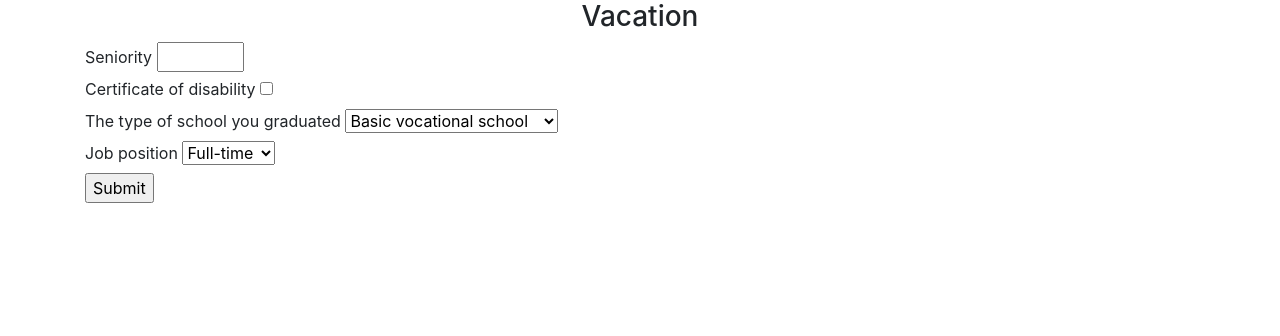
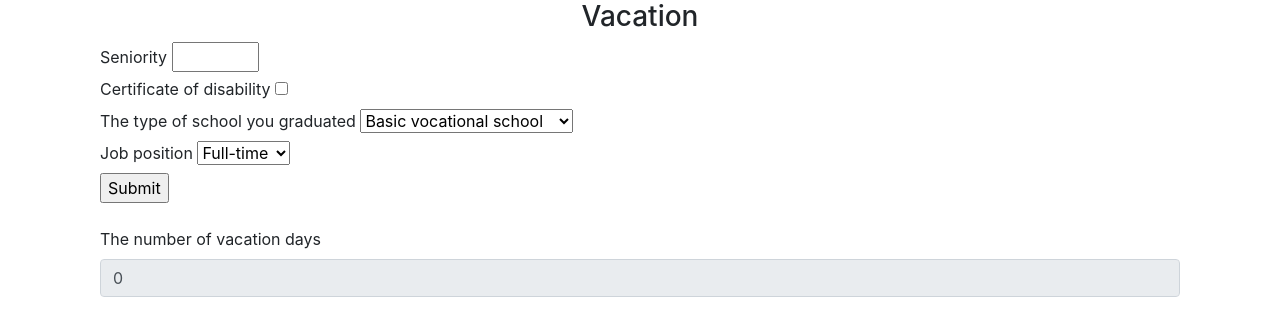
Before and after one commit to Gamattowicz/Timetracker_Flask, a Flask app: page /vacation in a window 1280 px wide. Shown: the part 56-392 px from the top of the page. Run offline with Flask 2, Linux system fonts and the light colour scheme; a user stored in the database is signed in; some libraries are stand-ins or nearby versions.

Commit message:
add logic to calculate length of vacation days

```diff
--- a/timetracker/forms.py
+++ b/timetracker/forms.py
@@ -12,7 +12,7 @@ class DatePicker(FlaskForm):
 class VacationLength(FlaskForm):
     seniority = IntegerField('Seniority', widget=NumberInput(min=0, max=60,
                                                              step=1))
-    disability = BooleanField('Certificate of disability')
+    disability = BooleanField('Certificate of disability', false_values=(False, 'false', '',))
     school = SelectField('The type of school you graduated', choices=[
         ('Basic vocational school'), ('High vocational school'),
         ('High school'), ('Post-high school'),
--- a/timetracker/templates/vacation.html
+++ b/timetracker/templates/vacation.html
@@ -2,19 +2,27 @@
 {% block title %}Vacation{% endblock %}
 
 {% block content %}
+<div class="container">
     <h3 align="center">Vacation</h3>
-
+    <form method="post">
             {{ form.seniority.label }}
-    {{ form.seniority }}
+            {{ form.seniority(id="seniority") }}
         <br>
             {{ form.disability.label }}
-    {{ form.disability }}
+            {{ form.disability(id="disability") }}
         <br>
             {{ form.school.label }}
-    {{ form.school }}
+            {{ form.school(id="school") }}
         <br>
             {{ form.position.label }}
-    {{ form.position }}
+            {{ form.position(id="position") }}
         <br>
-    {{ form.submit_button }}
+            {{ form.submit_button(id="submit_button") }}
+    </form>
+    <br>
+    <div class="form-group">
+        <label for="vacation_d">The number of vacation days</label>
+        <input type="text" class="form-control" id="vacation_d" name="vacation_d" value="{{ total_vacation_days if total_vacation_days else 0 }}" disabled>
+    </div>
+</div>
 {% endblock %}
--- a/timetracker/views.py
+++ b/timetracker/views.py
@@ -6,6 +6,7 @@ from sqlalchemy.sql import func
 from flask_login import login_required, current_user
 import json
 from .forms import DatePicker, VacationLength
+from math import ceil
 
 
 views = Blueprint('views', __name__)
@@ -52,7 +53,6 @@ def hours():
 
     results = Hours.query.all()
     projects = Projects.query.all()
-
     return render_template('hours.html', results=results, projects=projects,
                            user=current_user, form=form)
 
@@ -97,11 +97,44 @@ def projects():
     return render_template('projects.html', results=results, user=current_user)
 
 
-@views.route('/vacation')
+@views.route('/vacation', methods=['GET', 'POST'])
 @login_required
 def vacation():
     form = VacationLength()
-    return render_template('vacation.html', user=current_user, form=form)
+    school_years = {
+        'Basic vocational school': 3,
+        'High vocational school': 5,
+        'High school': 4,
+        'Post-high school': 6,
+        'Bachelor/Masters degree': 8
+    }
+    job_position = {
+        'Full-time': 1,
+        'Half-time': 0.5,
+        '1/3 time': (1/3),
+        '2/3 time': (2/3),
+        '1/4 time': 0.25,
+        '3/4 time': 0.75
+    }
+    total_vacation_days = 0
+    if request.method == 'POST':
+        if form.seniority.data:
+            seniority = form.seniority.data
+            school = form.school.data
+            position = form.position.data
+            vacation_days = int(seniority) + school_years[school]
+            if form.disability.data:
+                if vacation_days > 10:
+                    total_vacation_days = ceil(36 * job_position[position])
+                else:
+                    total_vacation_days = ceil(30 * job_position[position])
+            else:
+                if vacation_days > 10:
+                    total_vacation_days = ceil(26 * job_position[position])
+                else:
+                    total_vacation_days = ceil(20 * job_position[position])
+    return render_template('vacation.html', user=current_user, form=form,
+                           total_vacation_days=total_vacation_days)
 
 
 @views.route('/overtime')
```
Lines whose indentation alone changed are shown as unchanged.
